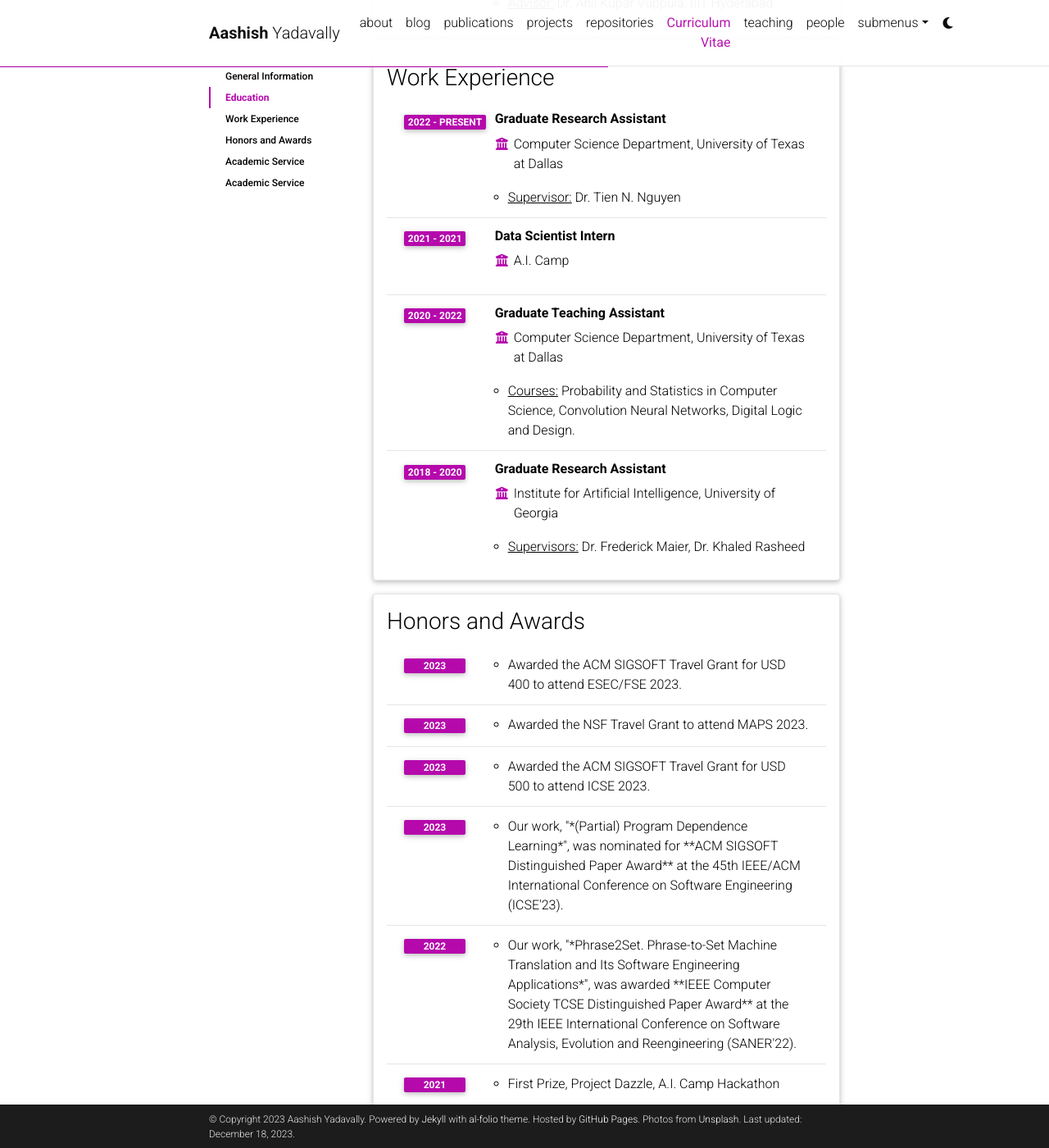
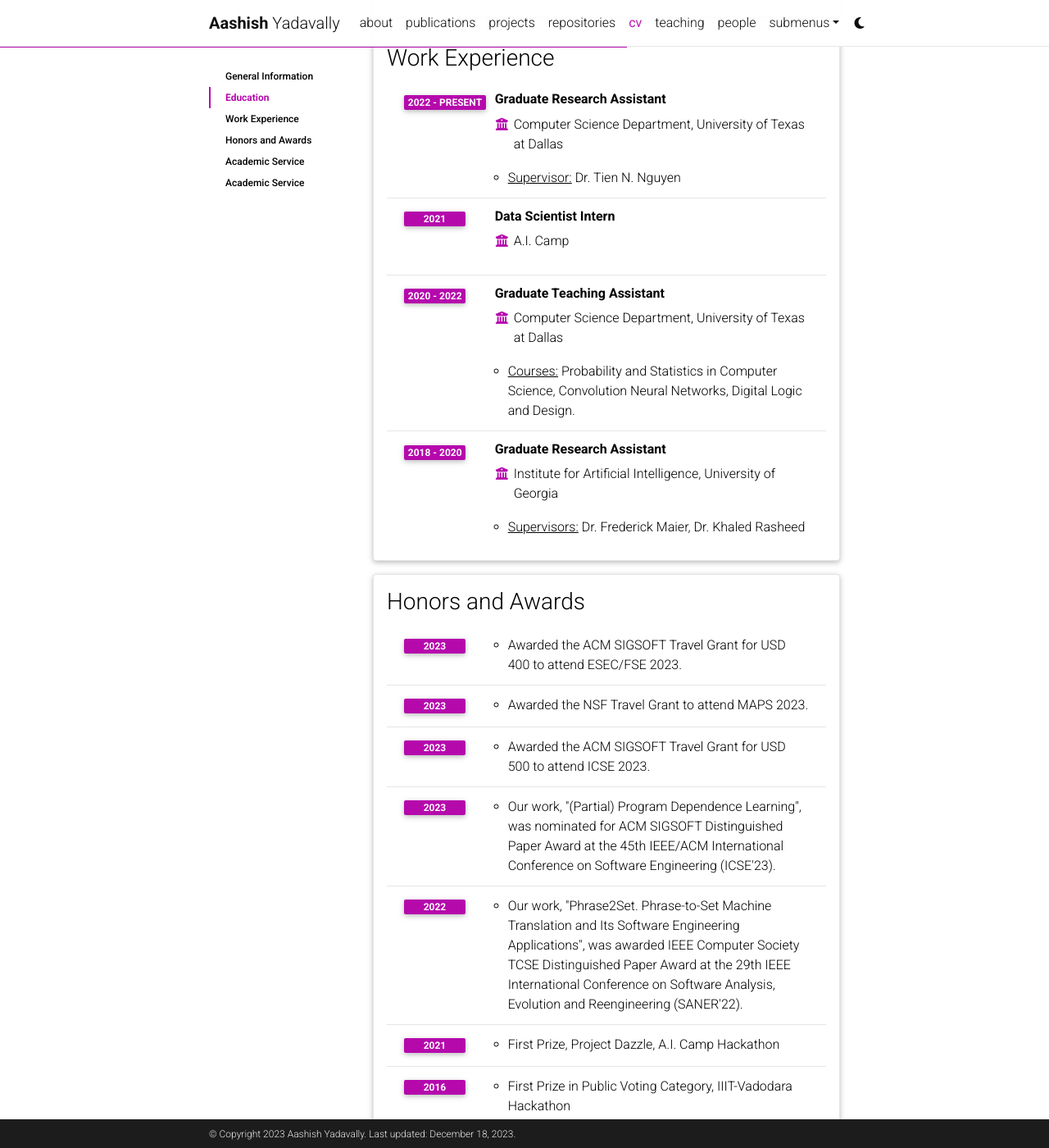
Before and after one commit to aashishyadavally/aashishyadavally.github.io, a Jekyll site: the page built from _pages/cv.md, in a window 1280 px wide and 1400 px high, scrolled down 901 px. Shown: the whole window at 82% size. Built offline with Jekyll 4.4.1, drawn with Linux system fonts in a browser that asks for light colours; comment, search, counter and statistics services are not loaded; a style sheet for code colours, icons or effects is not loaded.

Commit message:
Changes to config

```diff
--- a/_config.yml
+++ b/_config.yml
@@ -8,11 +8,11 @@
 last_name: Yadavally
 email: aashish.yadavally@utdallas.edu
 description: > # the ">" symbol means to ignore newlines until "footer_text:"
-  A simple, whitespace theme for academics. Based on [*folio](https://github.com/bogoli/-folio) design.
-footer_text: >
-  Powered by <a href="https://jekyllrb.com/" target="_blank">Jekyll</a> with <a href="https://github.com/alshedivat/al-folio">al-folio</a> theme.
-  Hosted by <a href="https://pages.github.com/" target="_blank">GitHub Pages</a>.
-  Photos from <a href="https://unsplash.com" target="_blank">Unsplash</a>.
+#  A simple, whitespace theme for academics. Based on [*folio](https://github.com/bogoli/-folio) design.
+footer_text: #>
+#  Powered by <a href="https://jekyllrb.com/" target="_blank">Jekyll</a> with <a href="https://github.com/alshedivat/al-folio">al-folio</a> theme.
+#  Hosted by <a href="https://pages.github.com/" target="_blank">GitHub Pages</a>.
+#  Photos from <a href="https://unsplash.com" target="_blank">Unsplash</a>.
 keywords:   # add your own keywords or leave empty
 
 lang: en # the language of your site (for example: en, fr, cn, ru, etc.)
@@ -89,7 +89,7 @@
 keybase_username: # your keybase user name
 wikidata_id: # your wikidata id
 wikipedia_id: # your wikipedia id (Case sensitive)
-dblp_url: # your DBLP profile url
+dblp_url: https://dblp.org/pid/325/0687.html # your DBLP profile url
 stackoverflow_id: # your stackoverflow id
 kaggle_id: # your kaggle id
 lastfm_id: # your lastfm id
@@ -120,17 +120,17 @@
 # Blog
 # -----------------------------------------------------------------------------
 
-blog_name: al-folio # blog_name will be displayed in your blog page
-blog_nav_title: blog # your blog must have a title for it to be displayed in the nav bar
-blog_description: a simple whitespace theme for academics
-permalink: /blog/:year/:title/
+# blog_name: al-folio # blog_name will be displayed in your blog page
+# blog_nav_title: blog # your blog must have a title for it to be displayed in the nav bar
+# blog_description: a simple whitespace theme for academics
+# permalink: /blog/:year/:title/
 
 # Pagination
 pagination:
   enabled: true
 
 related_blog_posts:
-  enabled: true
+  enabled: false
   max_related: 5
 
 # Giscus comments (RECOMMENDED)
@@ -154,9 +154,9 @@
 # External sources.
 # If you have blog posts published on medium.com or other external sources,
 # you can display them in your blog by adding a link to the RSS feed.
-external_sources:
-  - name: medium.com
-    rss_url: https://medium.com/@al-folio/feed
+# external_sources:
+#   - name: medium.com
+#     rss_url: https://medium.com/@al-folio/feed
 
 # -----------------------------------------------------------------------------
 # Collections
@@ -272,8 +272,8 @@
 
 scholar:
 
-  last_name: [Einstein]
-  first_name: [Albert, A.]
+  last_name: [Yadavally]
+  first_name: [Aashish]
 
   style: apa
   locale: en
@@ -306,7 +306,7 @@
 filtered_bibtex_keywords: [abbr, abstract, arxiv, bibtex_show, html, pdf, selected, supp, blog, code, poster, slides, website, preview, altmetric]
 
 # Maximum number of authors to be shown for each publication (more authors are visible on click)
-max_author_limit: 3  # leave blank to always show all authors
+max_author_limit:  # leave blank to always show all authors
 more_authors_animation_delay: 10  # more authors are revealed on click using animation; smaller delay means faster animation
 
 # Enables publication thumbnails. If disabled, none of the publications will display thumbnails, even if specified in the bib entry.
@@ -357,9 +357,9 @@
 # Optional Features
 # -----------------------------------------------------------------------------
 
-enable_google_analytics:    false  # enables google analytics
+enable_google_analytics:    true  # enables google analytics
 enable_cronitor_analytics: false  # enables cronitor RUM analytics
-enable_google_verification: false  # enables google site verification
+enable_google_verification: true  # enables google site verification
 enable_bing_verification:   false  # enables bing site verification
 enable_masonry:             true   # enables automatic project cards arrangement
 enable_math:                true   # enables math typesetting (uses MathJax)
--- a/_data/cv.yml
+++ b/_data/cv.yml
@@ -40,7 +40,7 @@
 
     - title: Data Scientist Intern
       institution: A.I. Camp
-      year: 2021 - 2021
+      year: 2021
 
     - title: Graduate Teaching Assistant
       institution: Computer Science Department, University of Texas at Dallas
@@ -75,10 +75,10 @@
         - Awarded the ACM SIGSOFT Travel Grant for USD 500 to attend ICSE 2023.
     - year: 2023
       items:
-        - Our work, "*(Partial) Program Dependence Learning*", was nominated for **ACM SIGSOFT Distinguished Paper Award** at the 45th IEEE/ACM International Conference on Software Engineering (ICSE'23).
+        - Our work, "(Partial) Program Dependence Learning", was nominated for ACM SIGSOFT Distinguished Paper Award at the 45th IEEE/ACM International Conference on Software Engineering (ICSE'23).
     - year: 2022
       items:
-        - Our work, "*Phrase2Set. Phrase-to-Set Machine Translation and Its Software Engineering Applications*", was awarded **IEEE Computer Society TCSE Distinguished Paper Award** at the 29th IEEE International Conference on Software Analysis, Evolution and Reengineering (SANER'22).
+        - Our work, "Phrase2Set. Phrase-to-Set Machine Translation and Its Software Engineering Applications", was awarded IEEE Computer Society TCSE Distinguished Paper Award at the 29th IEEE International Conference on Software Analysis, Evolution and Reengineering (SANER'22).
     - year: 2021
       items:
         - First Prize, Project Dazzle, A.I. Camp Hackathon
--- a/_pages/cv.md
+++ b/_pages/cv.md
@@ -1,7 +1,7 @@
 ---
 layout: cv
 permalink: /cv/
-title: Curriculum Vitae
+title: cv
 nav: true
 nav_order: 4
 cv_pdf: cv.pdf
```
